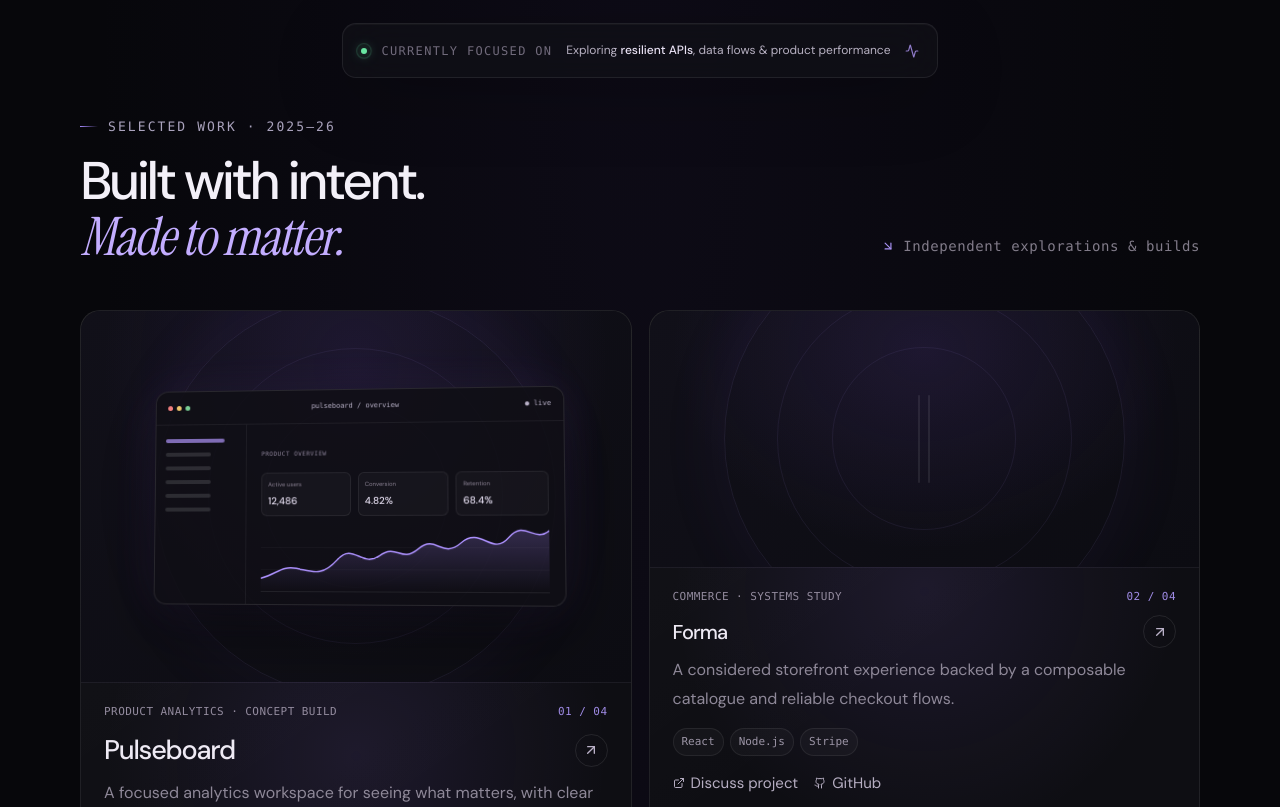
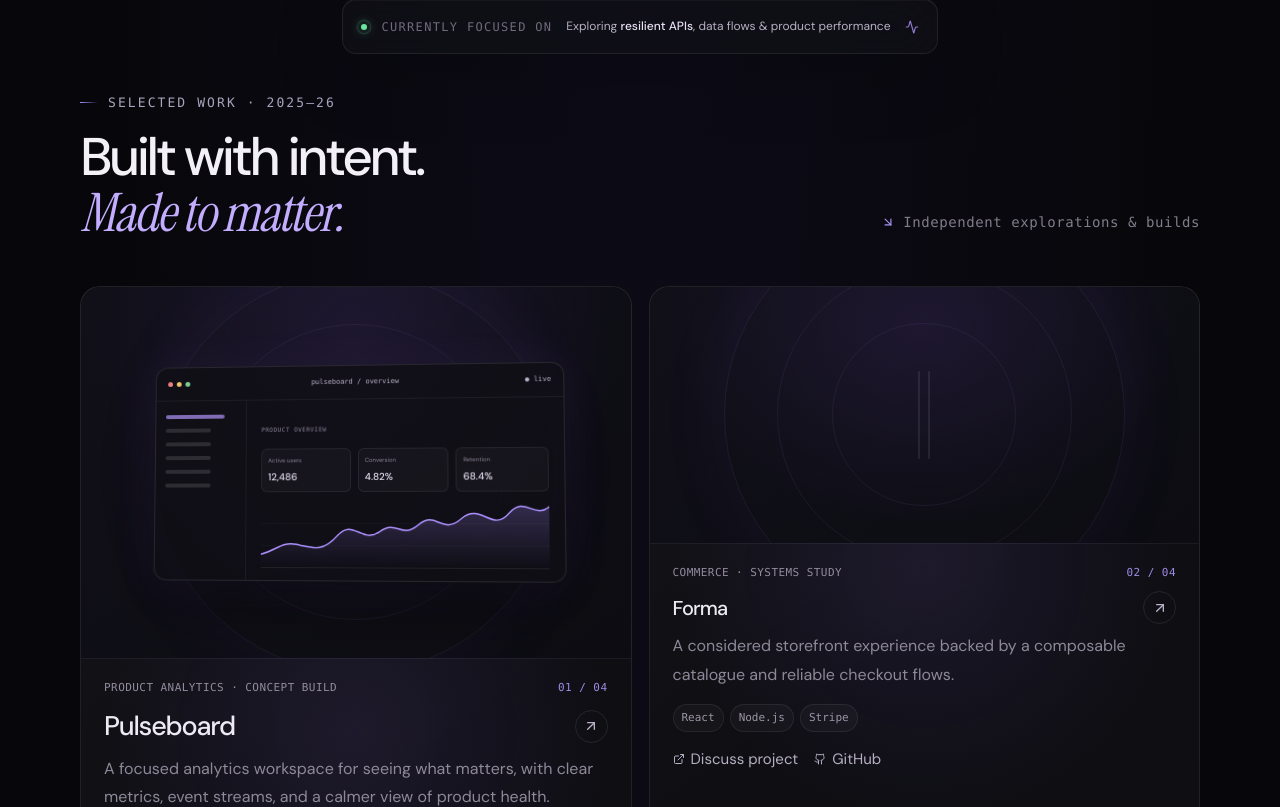
Before and after one commit to DantelCode/portfolio, a Next.js app: page / in a window 1280 px wide. Shown: the part 673-1480 px from the top of the page. Built offline with nearby package versions, Linux system fonts and the light colour scheme.

Commit message:
Fix Section padding

```diff
--- a/src/app/globals.css
+++ b/src/app/globals.css
@@ -83,7 +83,7 @@ input:focus-visible {
 
 .section {
   position: relative;
-  padding-block: 24px;
+  /* padding-block: 24px; */
 }
 
 .section-heading {
```
